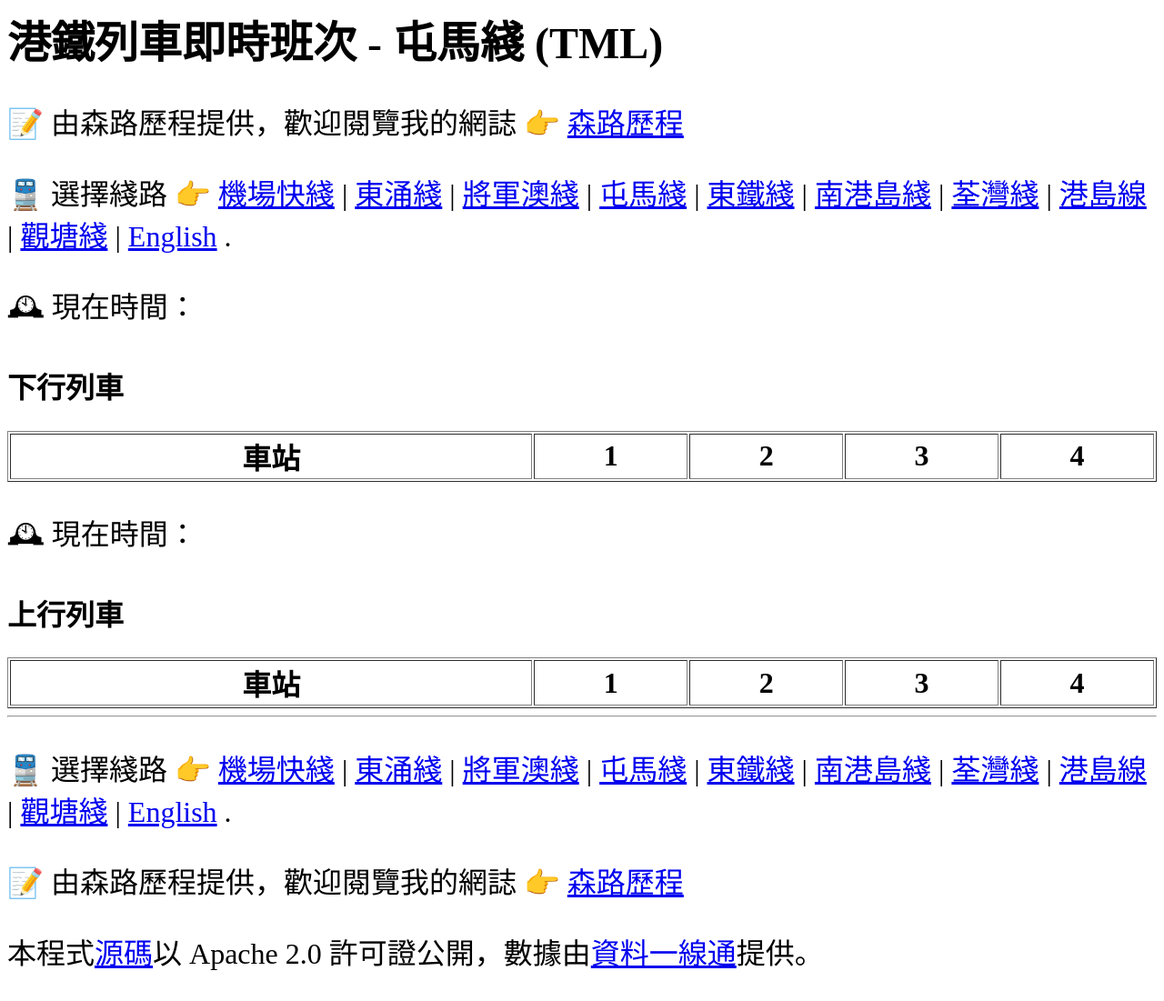
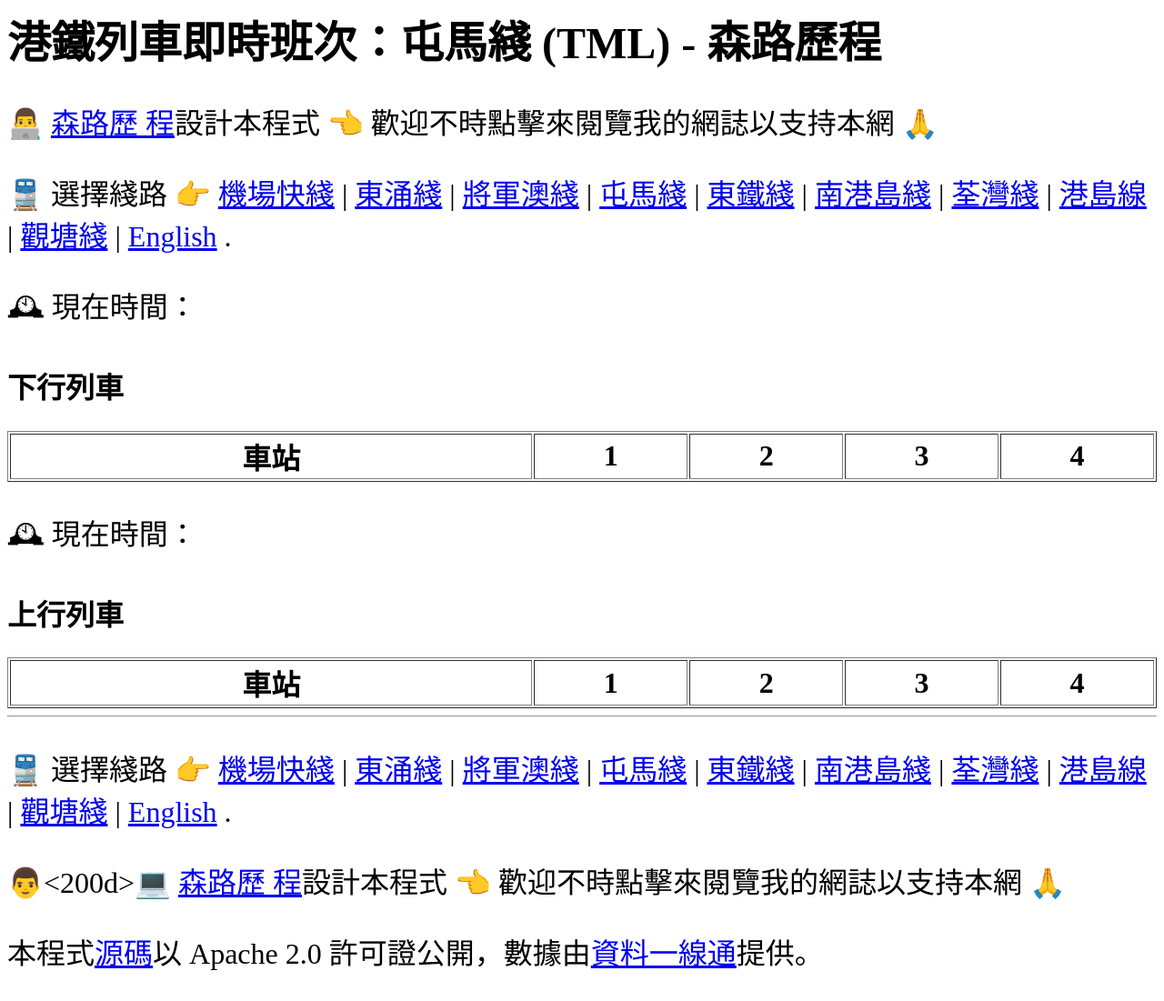
Before and after one commit to sammyfung/mtrtrain, a plain HTML site: page index.html in a window 1280 px wide. Shown: the whole page at 91% size. Drawn offline with nearby package versions, Linux system fonts and the light colour scheme; no server answers.

Commit message:
modify blog line and add more blog name

```diff
--- a/index.html
+++ b/index.html
@@ -1,10 +1,10 @@
 <!--
 MTR Train Live Schedule
-https://github.com/sammyfung/mtrtrain
+GitHub & Sponsor this project: https://github.com/sammyfung/mtrtrain
 -->
 <html lang="en">
 <head>
-<title>港鐵列車即時班次</title>
+<title>港鐵列車即時班次 - 森路歷程</title>
 <meta name="description" content="港鐵, 時間表, 屯馬綫, 將軍澳綫, 東涌綫, 機場快綫, 東鐵綫, 南港島綫, 荃灣綫, 觀塘綫, MTR, Tuen Ma Line, TKO Line, Tung Chung Line, Airport Express Line, East Rail Line, South Island Line, Tsuen Wan Line, Island Line, Kwun Tong Line."/>
 <meta charset="utf-8"/>
 <style>
@@ -14,8 +14,9 @@
 </style>
 </head>
 <body>
-<h1 id='pagetitle' class='head_text'>港鐵列車即時班次</h1>
-<p class='std_text'>📝 由森路歷程提供，歡迎閱覽我的網誌 👉 <a href="https://sammy.hk">森路歷程</a></p>
+<h1 id='pagetitle' class='head_text'>港鐵列車即時班次 - 森路歷程</h1>
+<p class='std_text'>👨‍💻 <a href="https://sammy.hk" target="_blank">森路歷
+程</a>設計本程式 👈 歡迎不時點擊來閱覽我的網誌以支持本網 🙏</p>
 <p class='std_text'>🚆 選擇綫路 👉 <a href="?line=AEL">機場快綫</a> | <a href="?line=TCL">東涌綫</a> | <a href="?line=TKL">將軍澳綫</a> | <a href="?line=TML">屯馬綫</a> | <a href="?line=EAL">東鐵綫</a> | <a href="?line=SIL">南港島綫</a> | <a href="?line=TWL">荃灣綫</a> | <a href="?line=ISL">港島線</a> | <a href="?line=KTL">觀塘綫</a> | <a href="/mtrtrain/mtrtrain.html">English</a> .</p>
 <p id='curr_time_1' class='curr_time std_text'>🕰 現在時間：</p>
 <p><h2 class='std_text'>下行列車</h2></p>
@@ -31,7 +32,8 @@
 </table>
 <hr/>
 <p class='std_text'>🚆 選擇綫路 👉 <a href="?line=AEL">機場快綫</a> | <a href="?line=TCL">東涌綫</a> | <a href="?line=TKL">將軍澳綫</a> | <a href="?line=TML">屯馬綫</a> | <a href="?line=EAL">東鐵綫</a> | <a href="?line=SIL">南港島綫</a> | <a href="?line=TWL">荃灣綫</a> | <a href="?line=ISL">港島線</a> | <a href="?line=KTL">觀塘綫</a> | <a href="/mtrtrain/mtrtrain.html">English</a> .</p>
-<p class='std_text'>📝 由森路歷程提供，歡迎閱覽我的網誌 👉 <a href="https://sammy.hk">森路歷程</a></p>
+<p class='std_text'>👨<200d>💻 <a href="https://sammy.hk" target="_blank">森路歷
+程</a>設計本程式 👈 歡迎不時點擊來閱覽我的網誌以支持本網 🙏</p>
 <p class='std_text'>本程式<a href="https://github.com/sammyfung/mtrtrain">源碼</a>以 Apache 2.0 許可證公開，數據由<a href='https://data.gov.hk/tc-data/dataset/mtr-data2-nexttrain-data'>資料一線通</a>提供。</p>
 </body>
 <!-- Global site tag (gtag.js) - Google Analytics -->
@@ -154,7 +156,7 @@
                 'HOM': '何文田', 'WHA': '黃埔'
   };
 };
-document.title = $progname + ' - ' + $linename +' (' + $line + ')';
+document.title = $progname + '：' + $linename +' (' + $line + ') - 森路歷程';
 $('#pagetitle').html(document.title);
 $url_prefix = 'https://rt.data.gov.hk/v1/transport/mtr/getSchedule.php';
 let url = [];
```
Also changed, not shown: 1 other file.
